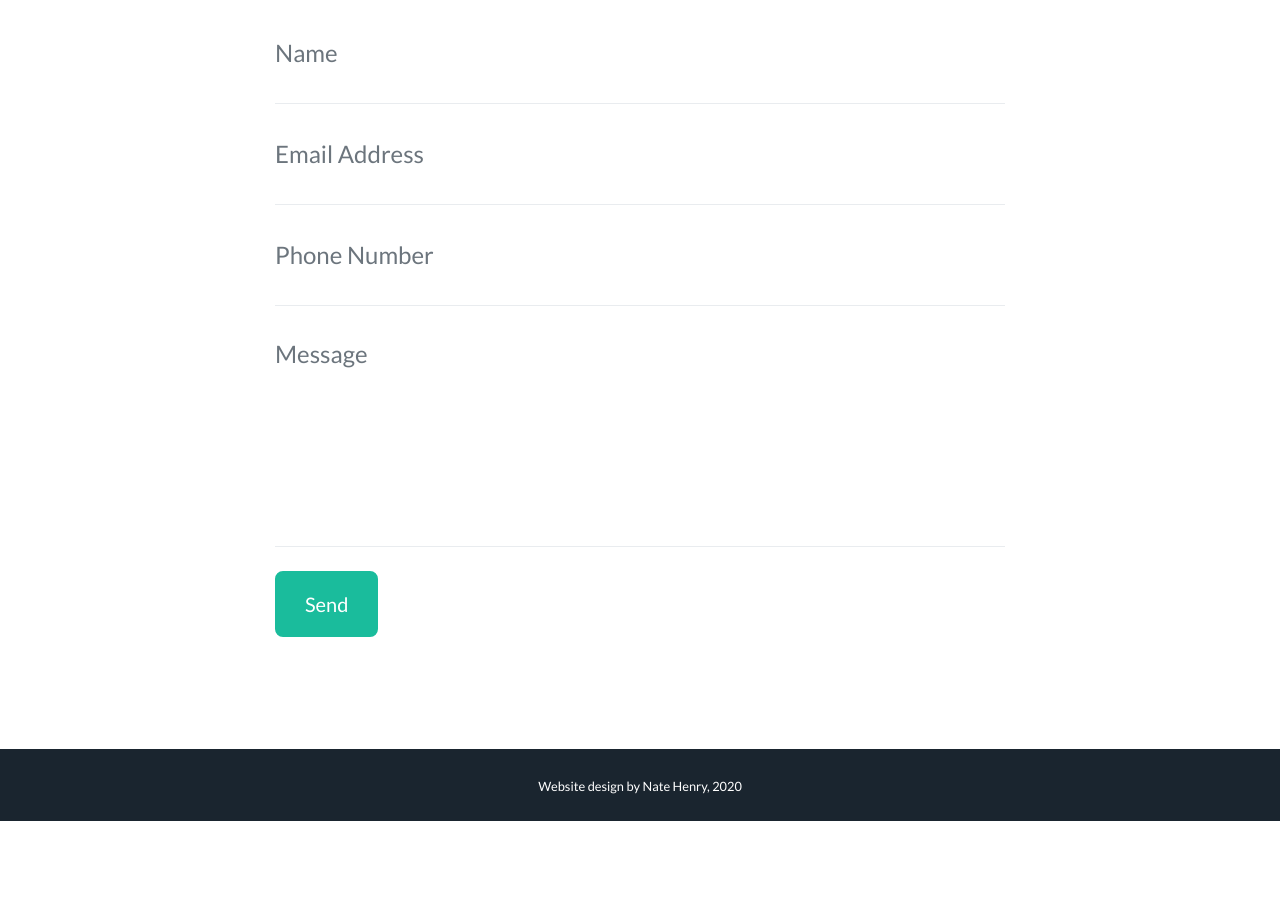
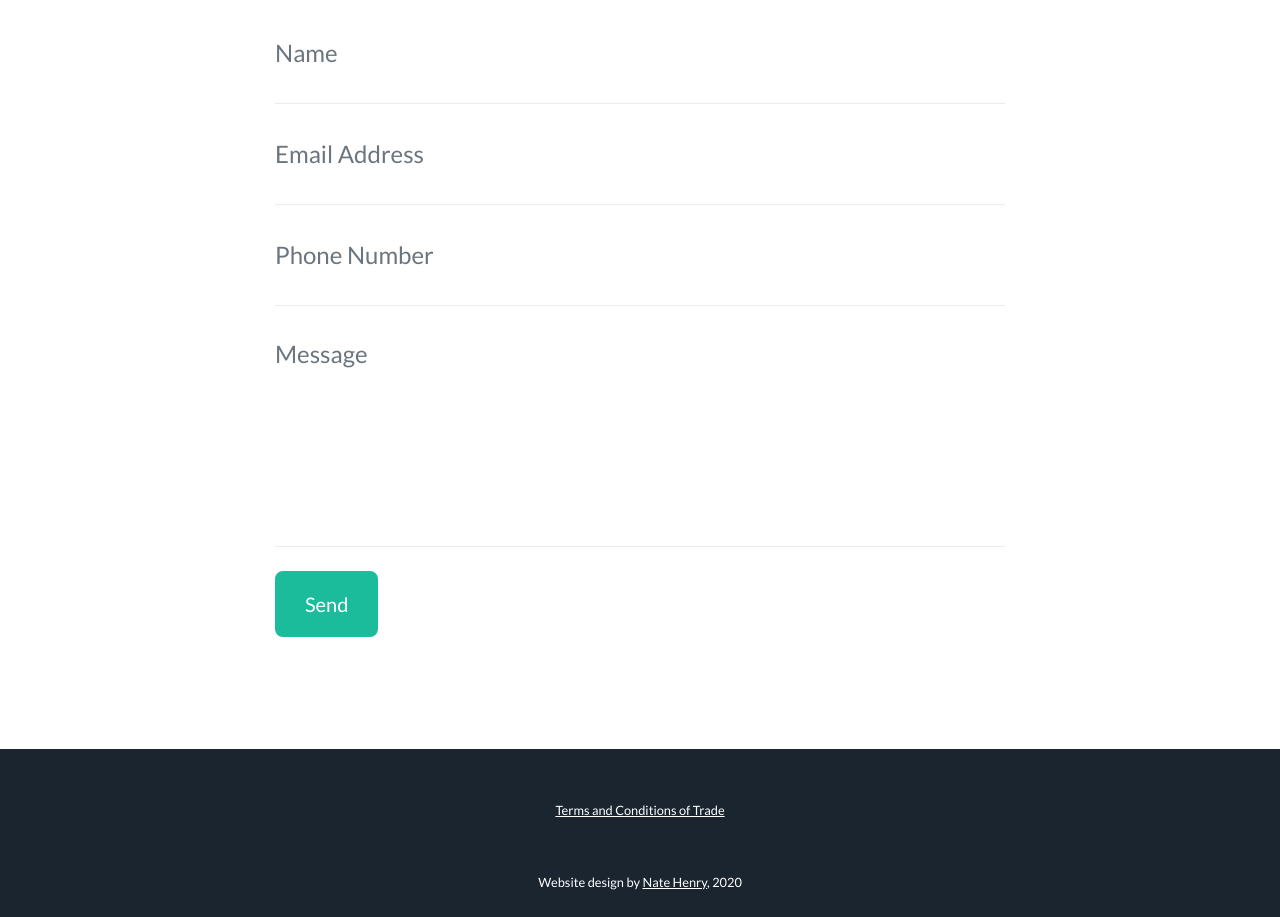
Before and after one commit to nathhenry3/caddysdrainage_cloned, a website with bundled scripts: page index.html in a window 1280 px wide. Shown: the part 3086-4003 px from the top of the page. Before the commit the page ends 3907 px from the top, so only its background shows below. Built offline with nearby package versions, Linux system fonts and the light colour scheme.

Commit message:
Added Terms and Conditions of Trade link

```diff
--- a/index.html
+++ b/index.html
@@ -273,11 +273,19 @@
     </div>
   </section>
 
+  <!-- Link to terms of trade -->
+  <section class="copyright py-4 text-center text-white">
+    <div class="container">
+      <br>
+      <small> <u><a href="pdf/Terms_of_Trade.pdf">Terms and Conditions of Trade</a></u> </small>
+    </div>
+  </section>
+
   <!-- Copyright Section -->
   <section class="copyright py-4 text-center text-white">
     <div class="container">
       <small>Website design by
-        <a href="https://natehenry.netlify.com", color="#1abc9c">Nate Henry</a>, 2020</small>
+        <u><a href="https://natehenry.netlify.com", color="#1abc9c">Nate Henry</a></u>, 2020</small>
     </div>
   </section>
 
```
Also changed, not shown: 1 other file.
